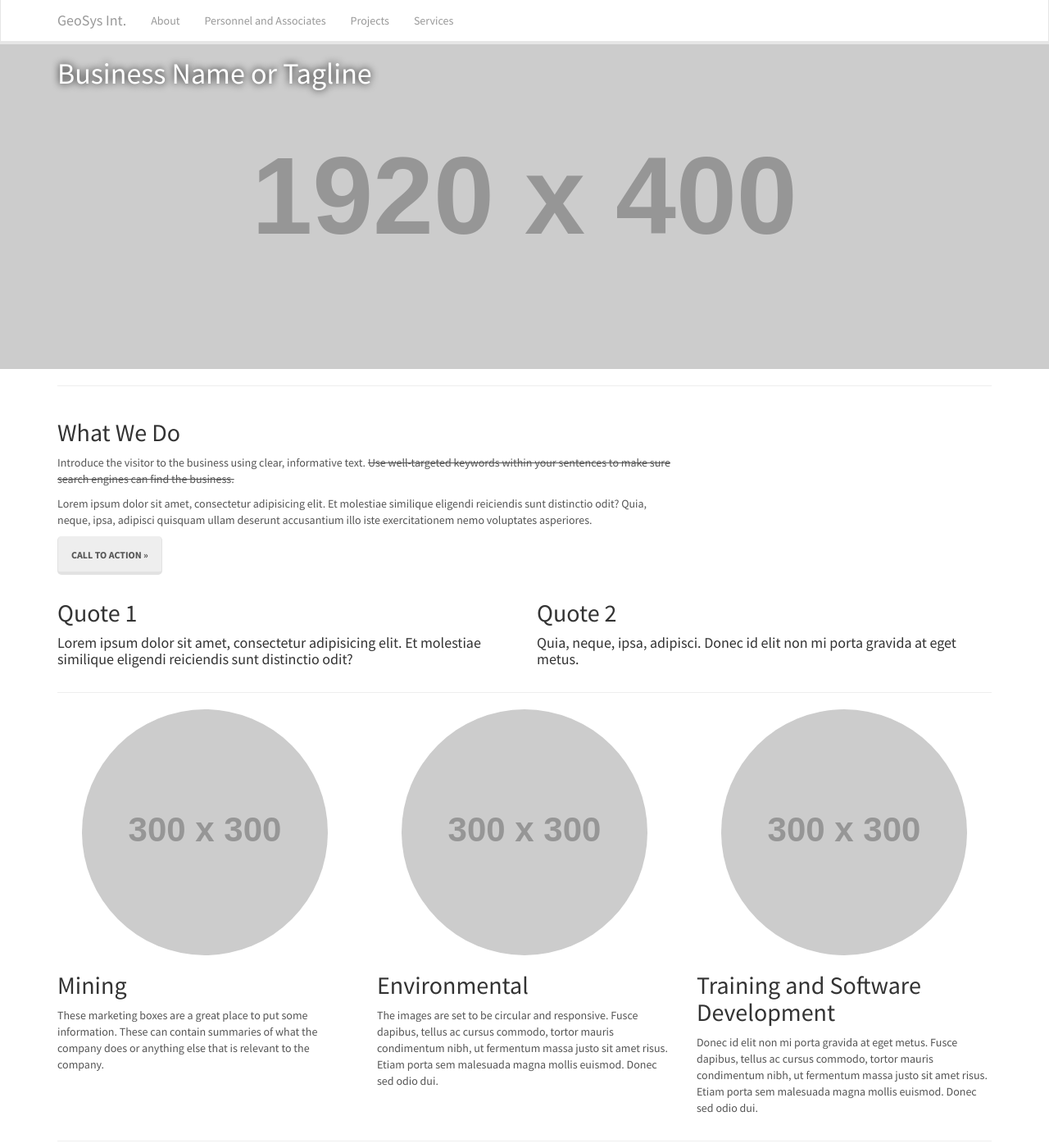
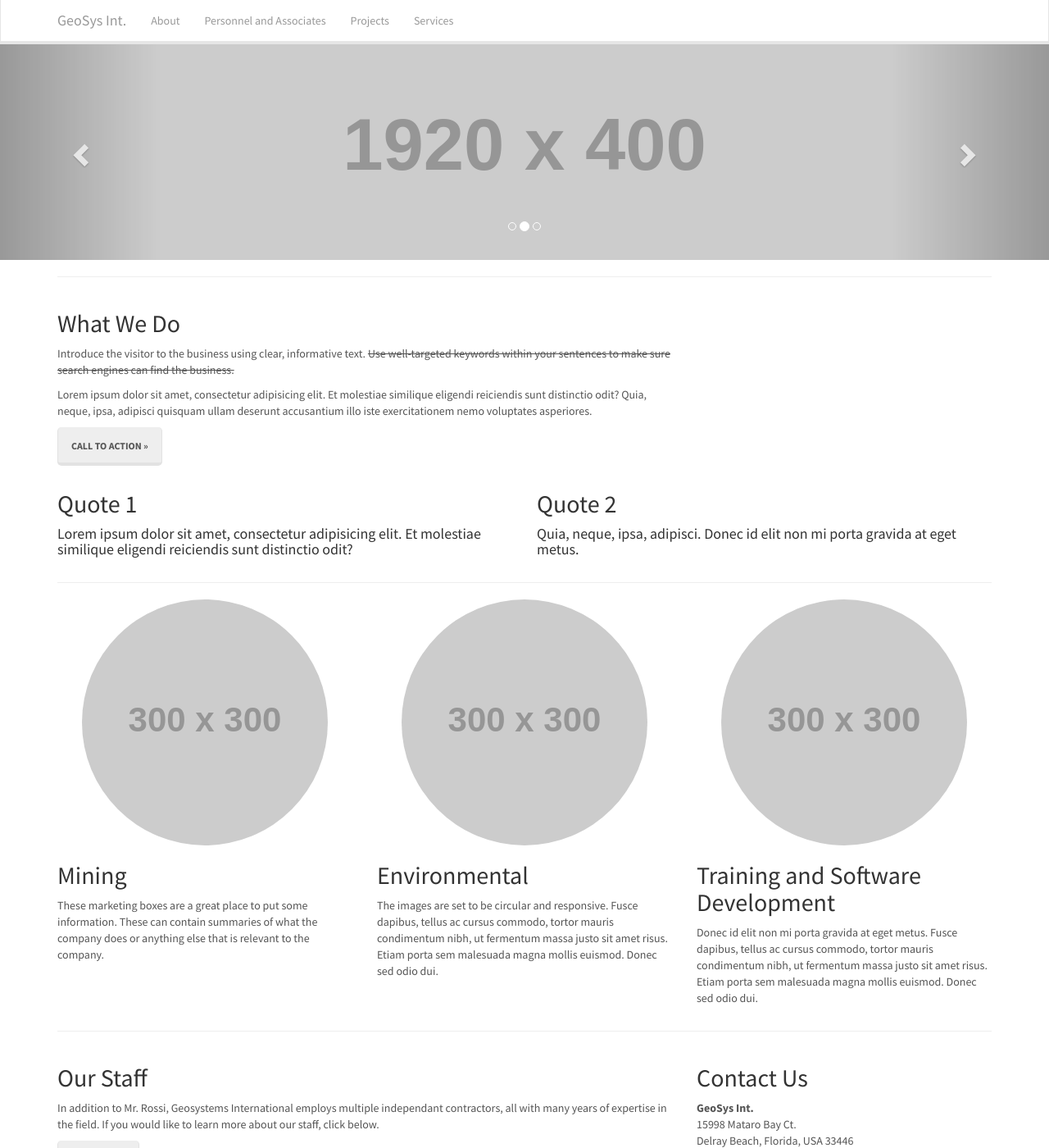
Before and after one commit to marioerossi/geosysint, a Jekyll site: the page built from index.html, in a window 1280 px wide and 1400 px high. Shown: the whole window at 82% size. Built offline with Jekyll 4.4.1, drawn with Linux system fonts in a browser that asks for light colours; nearby versions of some CDN libraries.

Commit message:
Added Carousel in header.html for use in index.html.

```diff
--- a/_includes/header.html
+++ b/_includes/header.html
@@ -1,11 +1,45 @@
 <!-- Image Background Page Header -->
-<!-- Note: The background image is set within the business-casual.css file. -->
+<!-- Note: The background image is set within the main.css file. -->
 <header class="business-header">
-    <div class="container">
-        <div class="row">
-            <div class="col-lg-12">
-                <h1 class="tagline">Business Name or Tagline</h1>
-            </div>
-        </div>
+  <div id="carousel-example-generic" class="carousel slide" data-ride="carousel" data-interval=5000 data-pause="hover">
+  <!-- Indicators -->
+  <ol class="carousel-indicators">
+    <li data-target="#carousel-example-generic" data-slide-to="0" class="active"></li>
+    <li data-target="#carousel-example-generic" data-slide-to="1"></li>
+    <li data-target="#carousel-example-generic" data-slide-to="2"></li>
+    <!-- Add more of these for to add more images -->
+  </ol>
+
+  <!-- Wrapper for slides -->
+  <div class="carousel-inner" role="listbox">
+    <div class="item active">
+      <img src="http://placehold.it/1920x400" alt="">
+      <div class="carousel-caption">
+          <!-- Add caption here -->
+      </div>
     </div>
+    <div class="item">
+      <img src="http://placehold.it/1920x400" alt="">
+      <div class="carousel-caption">
+          <!-- Add caption here -->
+      </div>
+    </div>
+    <div class="item">
+      <img src="http://placehold.it/1920x400" alt="">
+      <div class="carousel-caption">
+          <!-- Add caption here -->
+      </div>
+    </div>
+  </div>
+
+  <!-- Controls -->
+  <a class="left carousel-control" href="#carousel-example-generic" role="button" data-slide="prev">
+    <span class="glyphicon glyphicon-chevron-left" aria-hidden="true"></span>
+    <span class="sr-only">Previous</span>
+  </a>
+  <a class="right carousel-control" href="#carousel-example-generic" role="button" data-slide="next">
+    <span class="glyphicon glyphicon-chevron-right" aria-hidden="true"></span>
+    <span class="sr-only">Next</span>
+  </a>
+</div>
 </header>
--- a/css/main.css
+++ b/css/main.css
@@ -2,14 +2,7 @@ body {
     padding-top: 50px; /* Required padding for .navbar-fixed-top. Remove if using .navbar-static-top. Change if height of navigation changes. */
 }
 
-.business-header {
-    height: 400px;
-    background: url('http://placehold.it/1920x400') center center no-repeat scroll;
-    -webkit-background-size: cover;
-    -moz-background-size: cover;
-    background-size: cover;
-    -o-background-size: cover;
-}
+
 
 .tagline {
     text-shadow: 0 0 10px #000;
```
